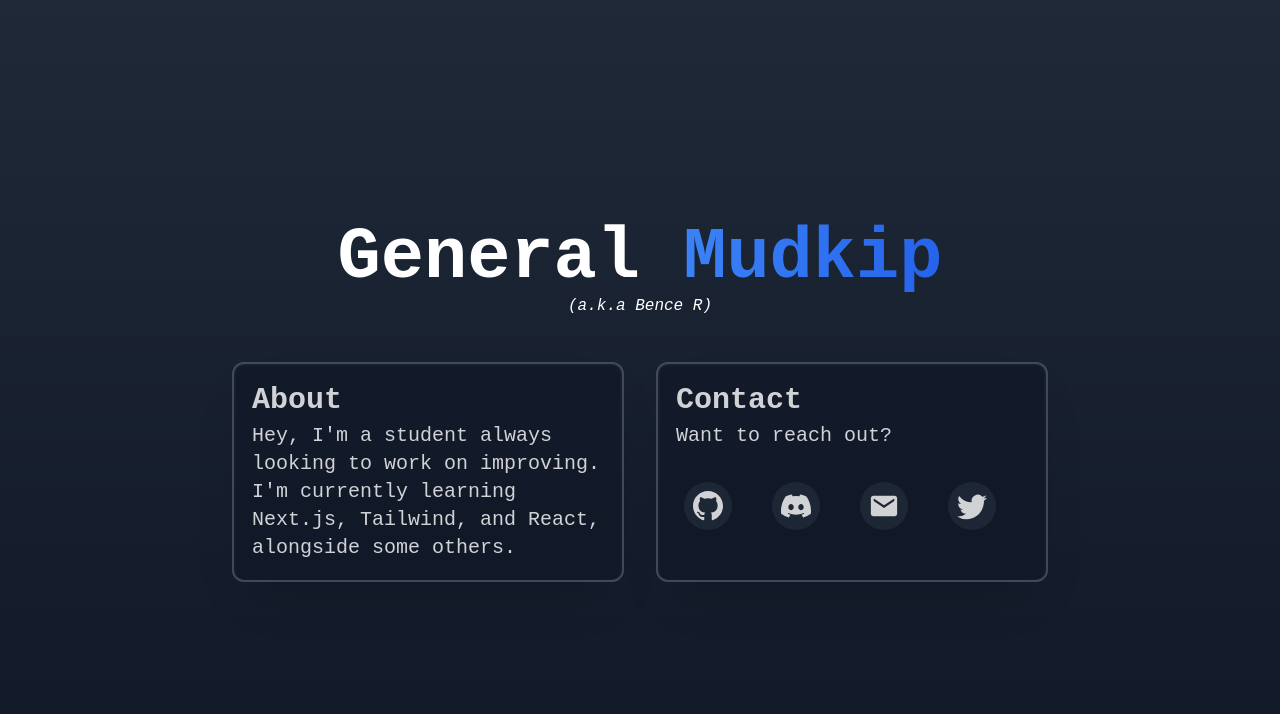
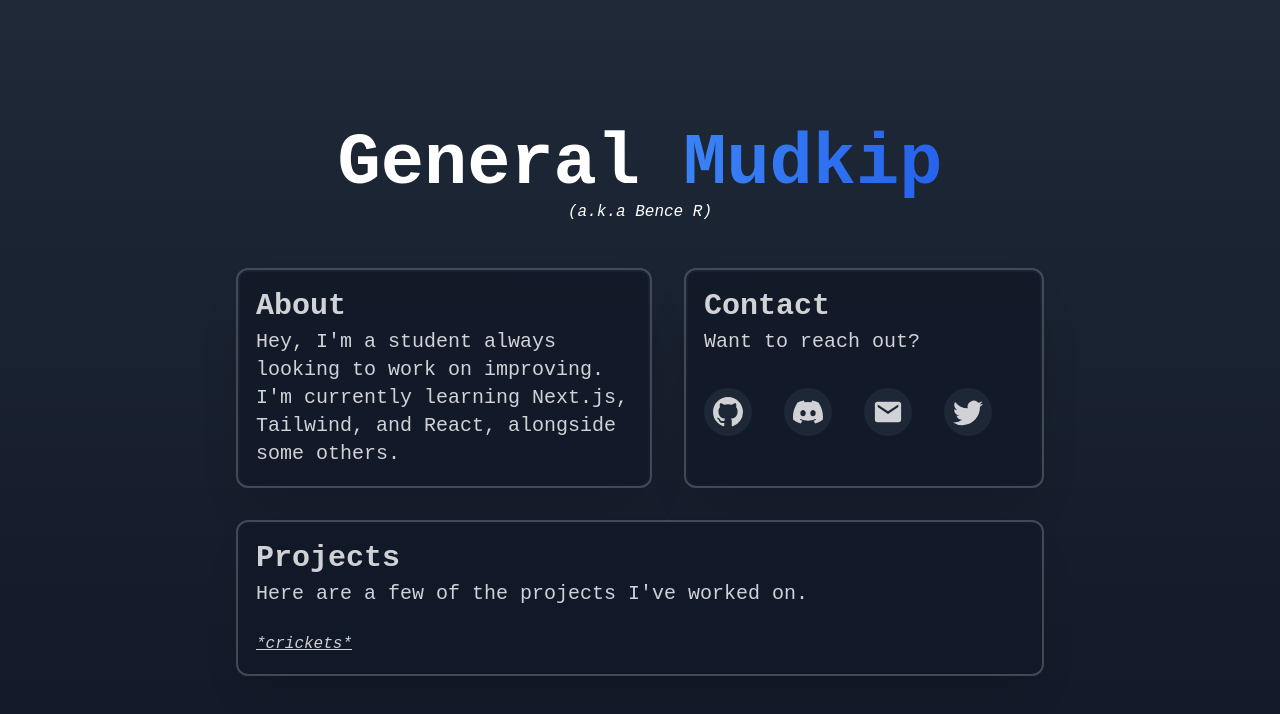
Before and after one commit to General-Mudkip/personal-page, a Next.js app: page / in a window 1280 px wide. Shown: the top 714 px of the page. Built offline with nearby package versions, Linux system fonts and the light colour scheme.

Commit message:
Final changes for now

```diff
--- a/src/pages/index.tsx
+++ b/src/pages/index.tsx
@@ -21,7 +21,7 @@ const Home: NextPage = () => {
           <h1 className="font-bold text-7xl text-white">General <span className="text-transparent bg-clip-text bg-gradient-to-r from-blue-500 to-blue-600">Mudkip</span></h1>
           <h1 className="text-white italic font-sans">(a.k.a Bence R)</h1>
 
-          <div className="flex flex-row justify-center align-top mt-12 gap-x-10">
+          <div className="grid grid-cols-2 justify-center align-top mt-12 gap-10 w-[50rem] sm:grid-cols-1">
             <div className="card text-white">
               <h1 className="font-bold text-3xl">About</h1>
               <p className="text-xl mt-1">Hey, I&apos;m a student always looking to work on improving. I&apos;m currently learning Next.js, Tailwind, and React, alongside some others.</p>
@@ -32,6 +32,12 @@ const Home: NextPage = () => {
 
               <ContactIconRow/>
             </div>
+            <div className="card text-white col-span-2 sm:col-span-1 lg:col-span-2">
+              <h1 className="font-bold text-3xl">Projects</h1>
+              <p className="text-xl mt-1">Here are a few of the projects I&apos;ve worked on.</p>
+              <br/>
+              <a href="https://github.com/General-Mudkip/personal-page" className="italic decoration underline">*crickets*</a>
+            </div>
           </div>
         </div>
       </main>
--- a/src/styles/globals.css
+++ b/src/styles/globals.css
@@ -35,5 +35,5 @@
 
 .card {
     @apply outline outline-offset-2 outline-2 outline-gray-600 bg-gray-900 opacity-80 rounded-lg
-    p-4 w-96 shadow-2xl;
+    p-4 shadow-2xl;
 }
```
Also changed, not shown: 1 other file (tests, documents, lock files or other folders).
